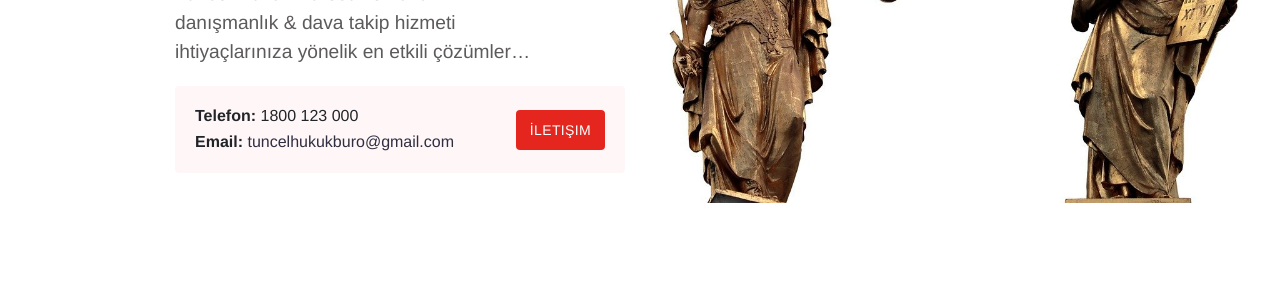
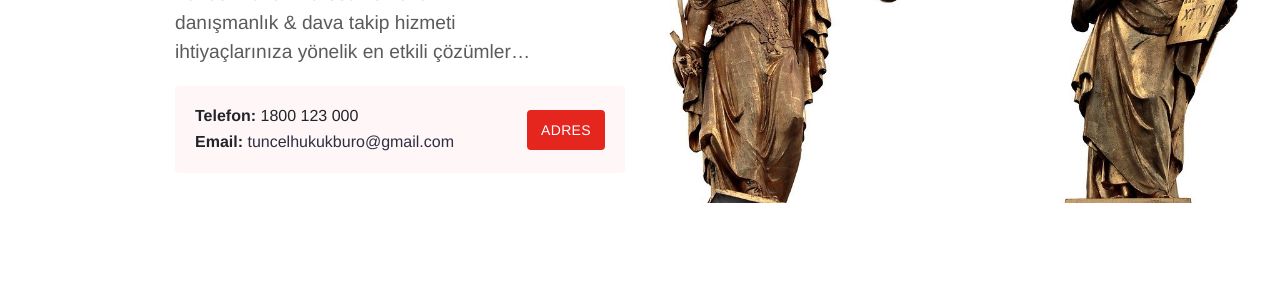
Before and after one commit to tnclhk/tnclhk.github.io, a Jekyll site: the page built from index.md, in a window 1280 px wide. Shown: the part 421-721 px from the top of the page. Built offline with Jekyll 4.4.1, drawn with Linux system fonts in a browser that asks for light colours.

Commit message:
Update call.html

```diff
--- a/_includes/call.html
+++ b/_includes/call.html
@@ -13,7 +13,7 @@
   </div>
     {% if include.show_button %}
       <div class="call-box-bottom">
-        <a href="{{ site.data.contact.contact_button_link }}" class="button">İletişim</a>
+        <a href="{{ site.data.contact.contact_button_link }}" class="button">Adres</a>
       </div>
     {% endif %}
 </div>
```
